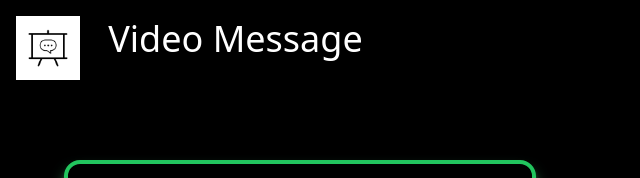
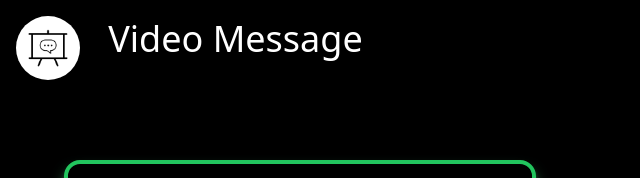
Before and after one commit to MullPointer/auto-slideshow, a website built with Vite: page player.html in a window 1280 px wide. Shown: the top 178 px of the page, 0-640 px from the left. Built offline with nearby package versions, Linux system fonts and the light colour scheme.

Commit message:
Round off logo

```diff
--- a/player.html
+++ b/player.html
@@ -13,7 +13,7 @@
 <body class="bg-black text-white">
     <main>
         <div id="intro">
-            <img src="/icons/icon.png" alt="Auto Slideshow Editor" class="inline w-16 h-16 m-4 bg-white" />
+            <img src="/icons/icon.png" alt="Auto Slideshow Editor" class="inline w-16 h-16 m-4 bg-white rounded-full" />
             <h1 class="inline text-4xl m-2">Video Message</h1>
             <h2 id="slideshow-name" class="mx-5 text-4xl"></h2>
             <button id="ctrl-start-slideshow"
```
